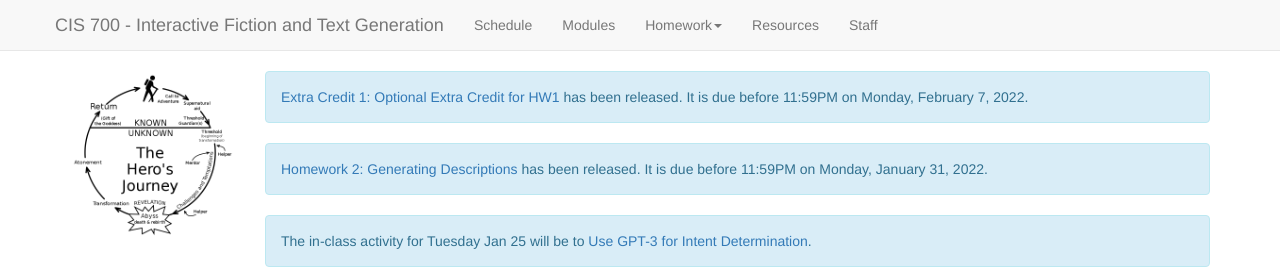
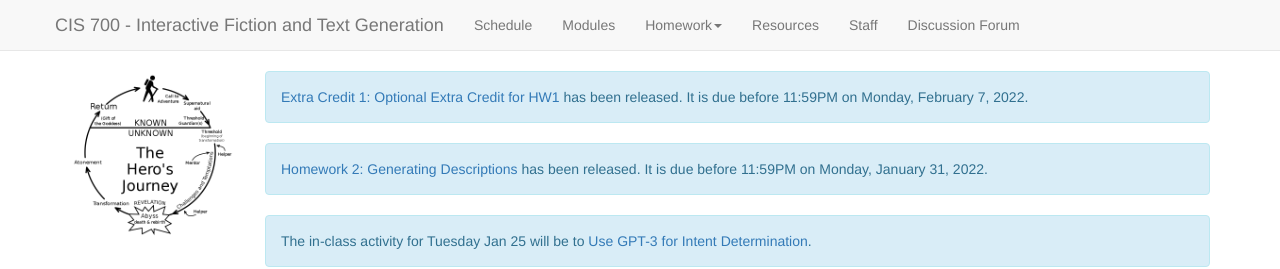
Before and after one commit to interactive-fiction-class/interactive-fiction-class.github.io, a Jekyll site: the page built from index.md, in a window 1280 px wide. Shown: the top 269 px of the page. Built offline with Jekyll 4.4.1, drawn with Linux system fonts in a browser that asks for light colours; nearby versions of some CDN libraries; a script that is not in the unit is left out.

Commit message:
Update default.html

```diff
--- a/_layouts/default.html
+++ b/_layouts/default.html
@@ -81,6 +81,7 @@
             <!--<li id="staff"><a href="https://docs.google.com/document/d/1YXUCVWTTc2ks7dkHTjpyEy4mEUTGBo192olya-k_G2Y/edit?usp=sharing">Project Ideas</a></li>-->
             <li id="resources"><a href="{{ site.baseurl }}/resources.html">Resources</a></li>
             <li id="staff"><a href="{{ site.baseurl }}/staff.html">Staff</a></li>
+            <li id="discussion"><a href="{https://edstem.org/us/courses/18119/discussion/">Discussion Forum</a></li>
           </ul>
         </nav>
       </div>
```
